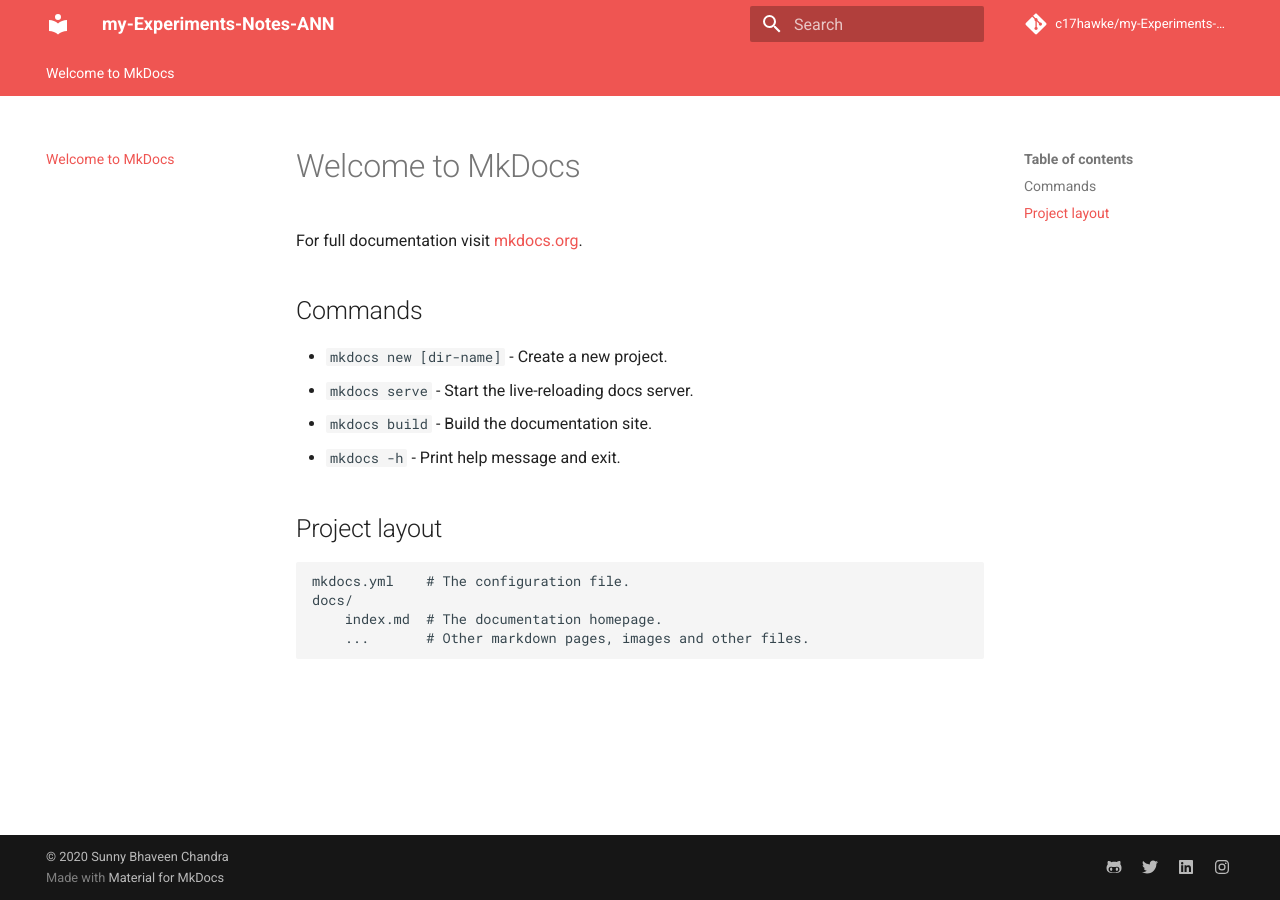
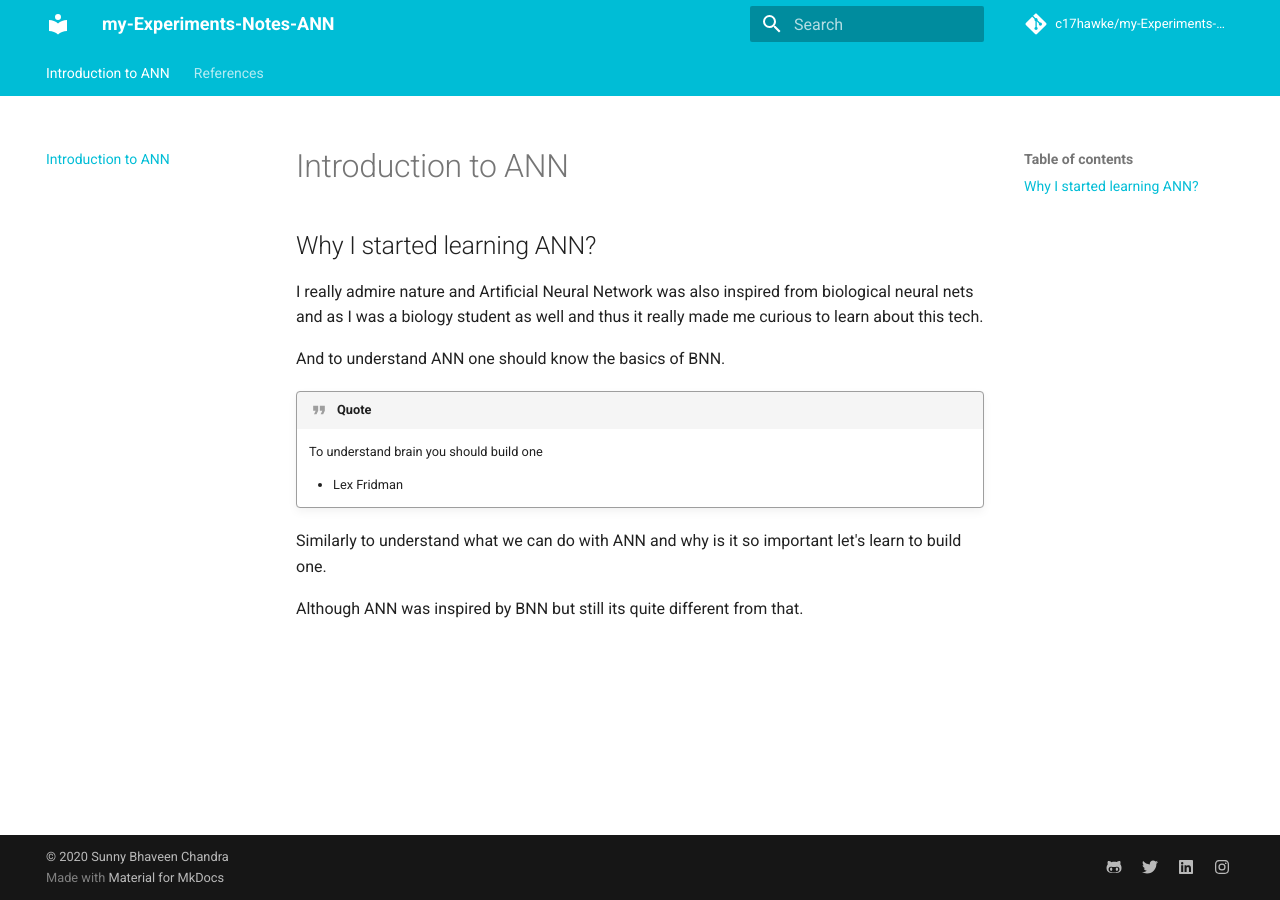
Before and after one commit to c17hawke/my-Experiments-Notes-ANN, an MkDocs documentation site: the page built from docs/index.md, in a window 1280 px wide. Built offline with MkDocs 1.6.1 and Material for MkDocs 9.7.7, drawn with Linux system fonts in a browser that asks for light colours; comment, search, counter and statistics services are not loaded.

Commit message:
index update

```diff
--- a/docs/index.md
+++ b/docs/index.md
@@ -1,17 +1,16 @@
-# Welcome to MkDocs
+# Introduction to ANN
 
-For full documentation visit [mkdocs.org](https://www.mkdocs.org).
+## Why I started learning ANN?
 
-## Commands
+I really admire nature and Artificial Neural Network was also inspired from biological neural nets and as I was a biology student as well and thus it really made me curious to learn about this tech.
 
-* `mkdocs new [dir-name]` - Create a new project.
-* `mkdocs serve` - Start the live-reloading docs server.
-* `mkdocs build` - Build the documentation site.
-* `mkdocs -h` - Print help message and exit.
+And to understand ANN one should know the basics of BNN.
 
-## Project layout
+!!! quote
+    To understand brain you should build one
 
-    mkdocs.yml    # The configuration file.
-    docs/
-        index.md  # The documentation homepage.
-        ...       # Other markdown pages, images and other files.
+    - Lex Fridman
+
+Similarly to understand what we can do with ANN and why is it so important let's learn to build one.
+
+Although ANN was inspired by BNN but still its quite different from that.
--- a/mkdocs.yml
+++ b/mkdocs.yml
@@ -16,8 +16,8 @@ theme:
     - tabs
   language: en
   palette:
-    primary: red
-    accent: red
+    primary: cyan
+    accent: cyan
 
 extra:
   social:
```
Also changed, not shown: docs/references.md (added, +4 -0 lines).
